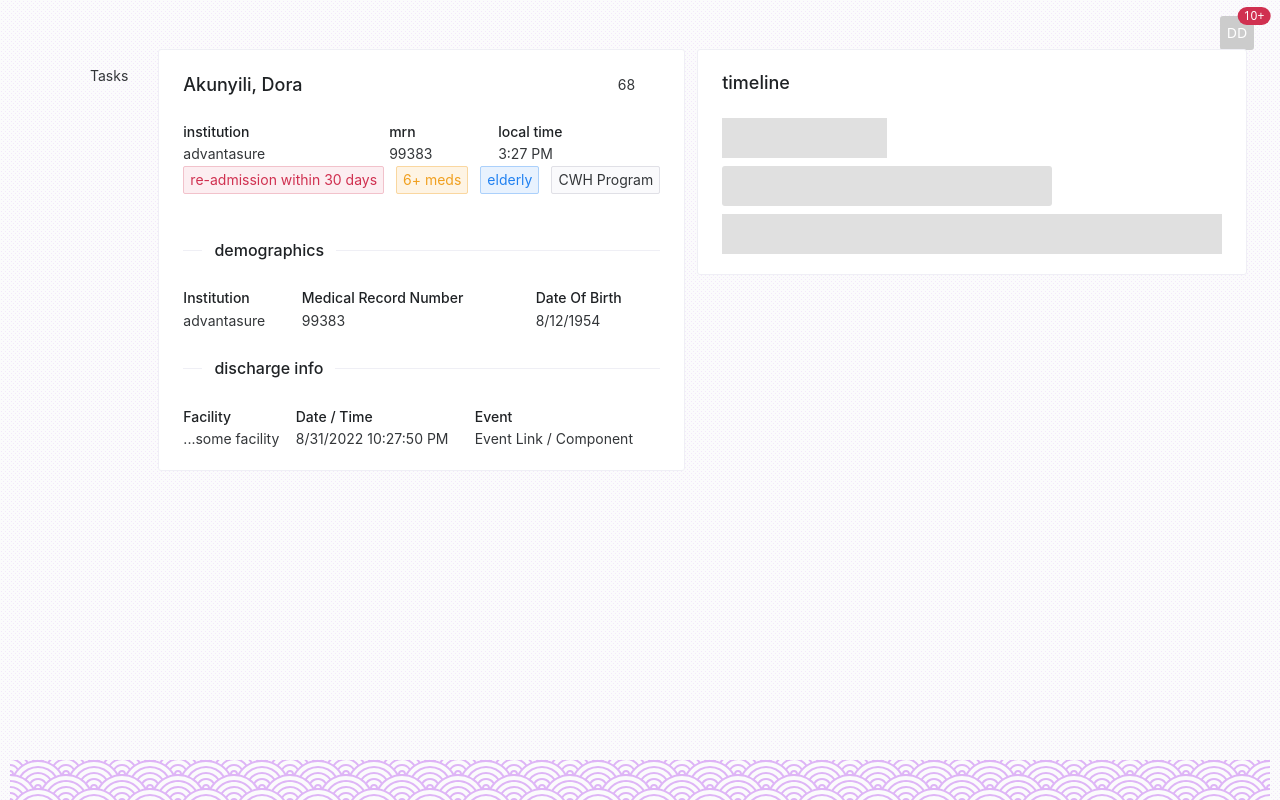
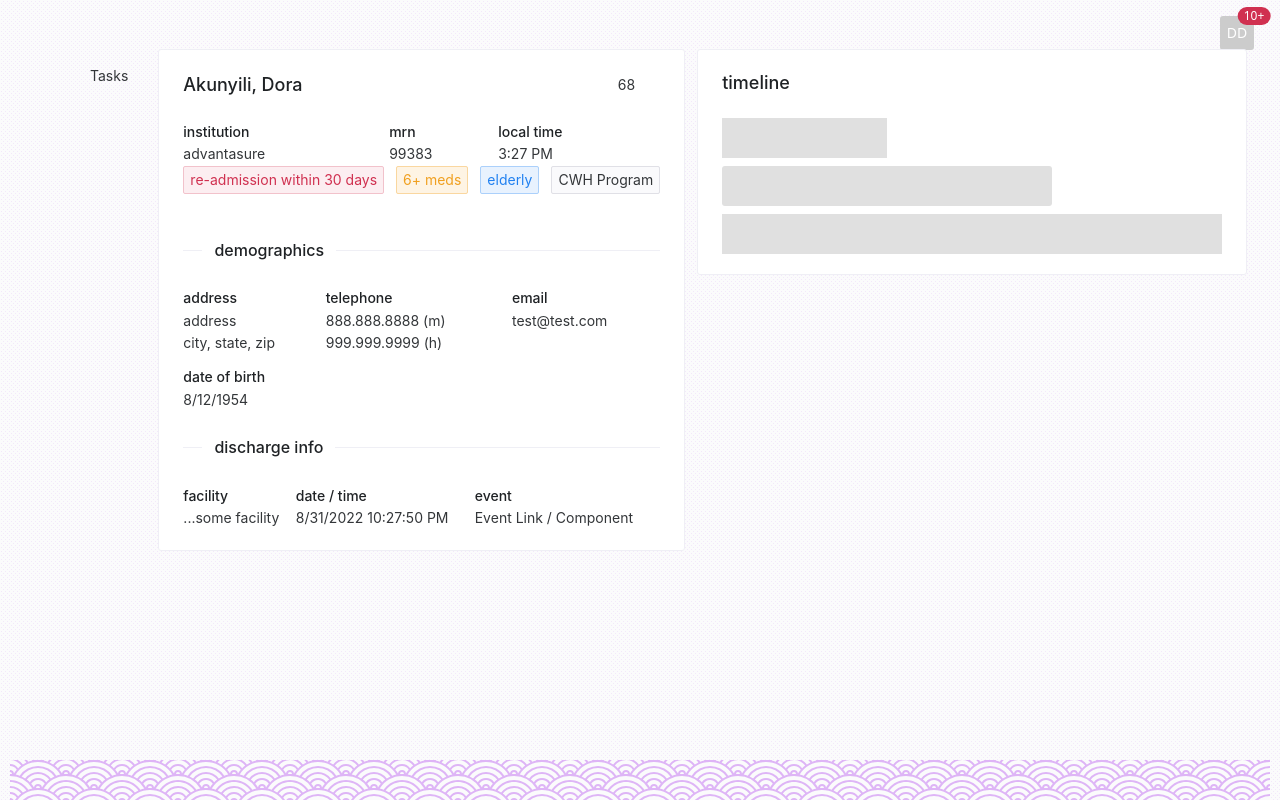
Before and after one commit to thedanfields/cwapocpitch, a Vue app: page /patient/1 in a window 1280 px wide. Built offline with nearby package versions, Linux system fonts and the light colour scheme; some icons are missing.

Commit message:
verbiage

```diff
--- a/src/components/PatientDemographics.vue
+++ b/src/components/PatientDemographics.vue
@@ -14,27 +14,36 @@ const props = defineProps<Props>();
   <PatientCore :patient="props.patient">
     <n-divider title-placement="left">demographics</n-divider>
     <n-descriptions label-placement="top">
-      <n-descriptions-item label="Institution">
-        {{ props.patient.institution }}
+      <n-descriptions-item label="address">
+        <div>
+          <p>address</p>
+          <p>city, state, zip</p>
+        </div>
       </n-descriptions-item>
-      <n-descriptions-item label="Medical Record Number">
-        {{ props.patient.mrn }}
+      <n-descriptions-item label="telephone">
+        <div>
+          <p>888.888.8888 (m)</p>
+          <p>999.999.9999 (h)</p>
+        </div>
       </n-descriptions-item>
-      <n-descriptions-item label="Date Of Birth">
+      <n-descriptions-item label="email">
+        <p>test@test.com</p>
+      </n-descriptions-item>
+      <n-descriptions-item label="date of birth">
         {{ props.patient.dob.toLocaleDateString() }}
       </n-descriptions-item>
     </n-descriptions>
     <n-divider title-placement="left">discharge info</n-divider>
     <n-descriptions label-placement="top">
-      <n-descriptions-item label="Facility">
+      <n-descriptions-item label="facility">
         ...some facility
       </n-descriptions-item>
-      <n-descriptions-item label="Date / Time">
+      <n-descriptions-item label="date / time">
         {{
           `${new Date().toLocaleDateString()} ${new Date().toLocaleTimeString()}`
         }}
       </n-descriptions-item>
-      <n-descriptions-item label="Event">
+      <n-descriptions-item label="event">
         Event Link / Component
       </n-descriptions-item>
     </n-descriptions>
```
